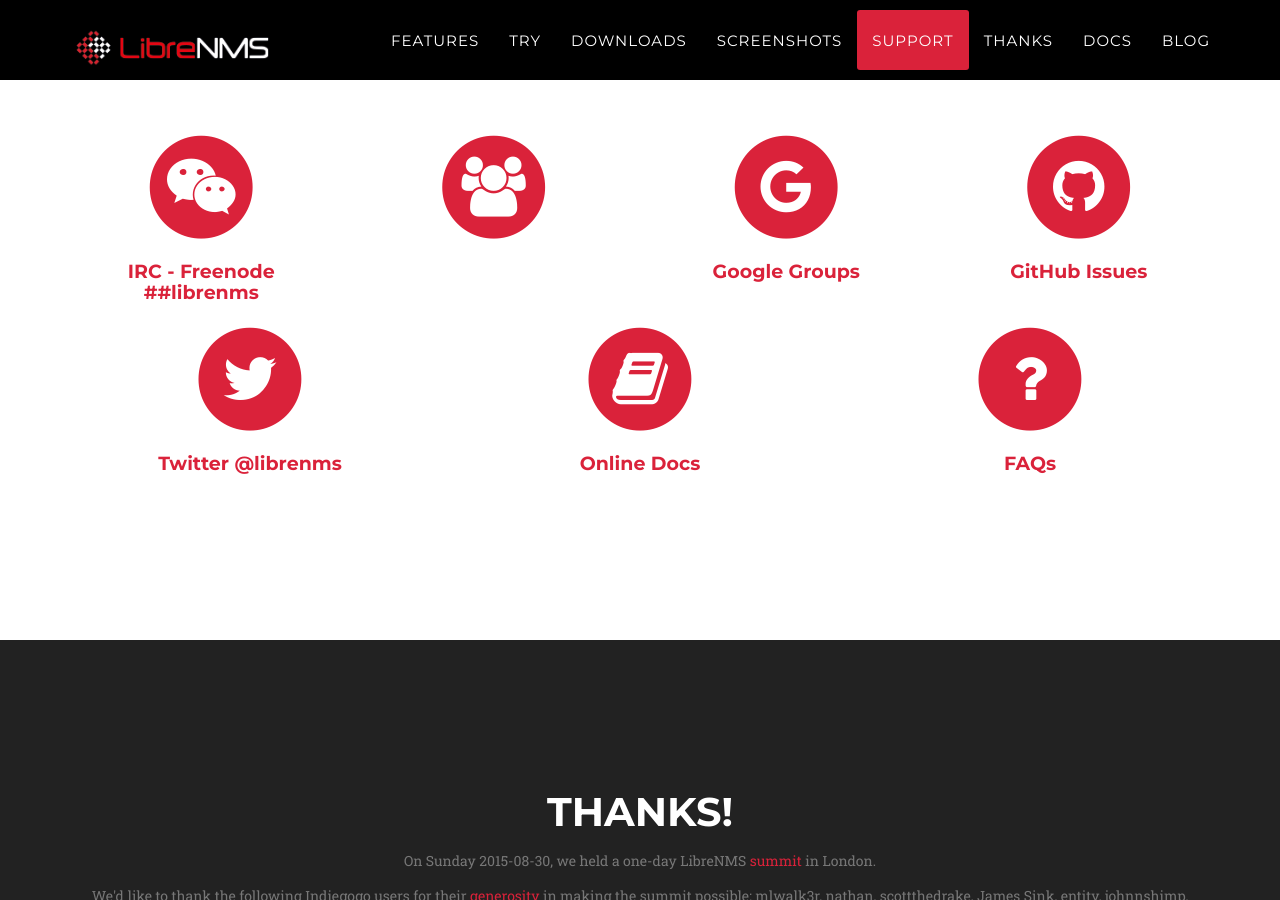
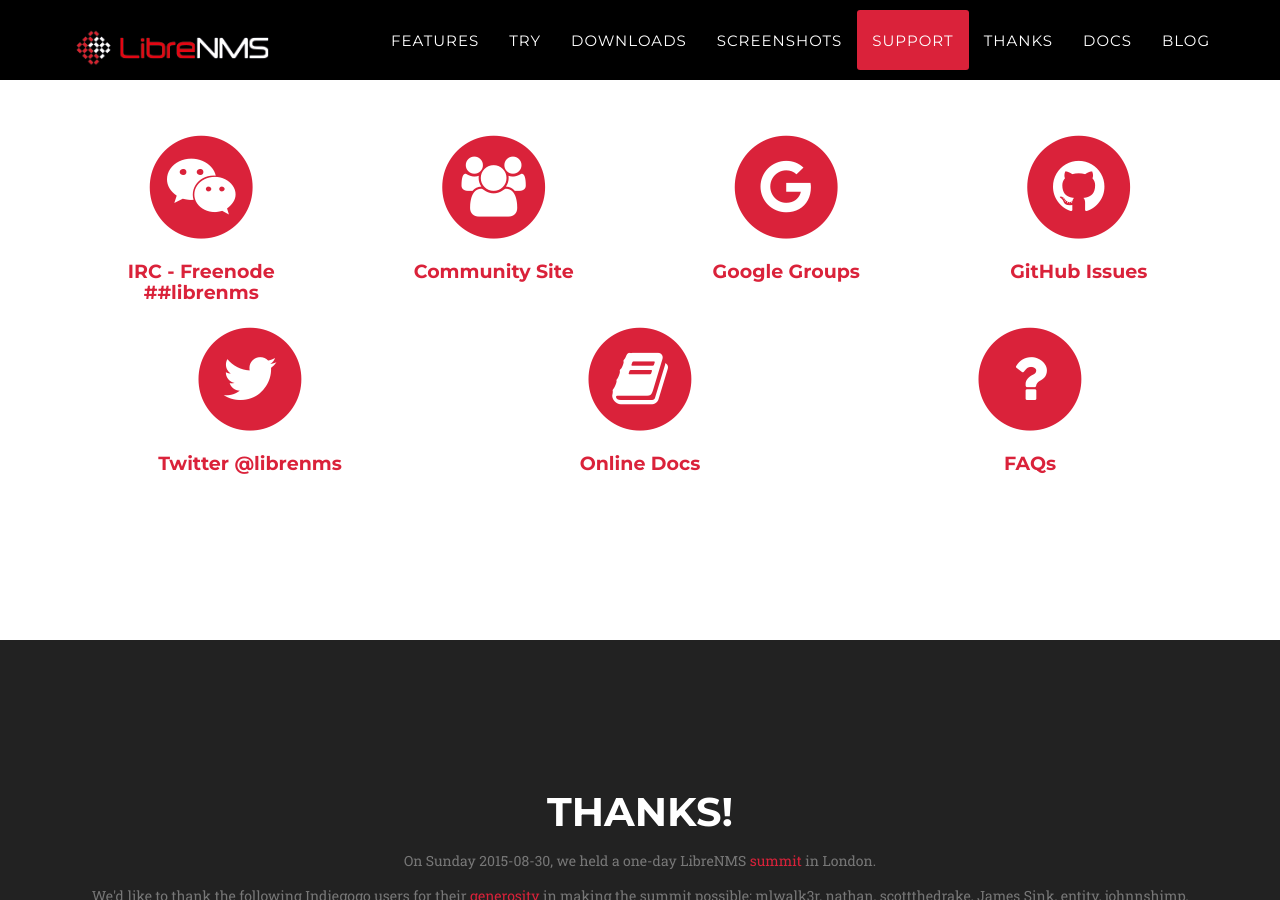
Before and after one commit to librenms/librenms.github.io, a Jekyll site: the page built from index.html, in a window 1280 px wide and 900 px high, scrolled down 3918 px. Built offline with Jekyll 4.4.1, drawn with Linux system fonts in a browser that asks for light colours; some web fonts are replaced.

Commit message:
Add text under community site icon

```diff
--- a/_includes/support.html
+++ b/_includes/support.html
@@ -22,6 +22,7 @@
                         <i class="fa fa-circle fa-stack-2x text-primary"></i>
                         <i class="fa fa-users fa-stack-1x fa-inverse"></i>
                     </span>
+                    <h4 class="service-heading">Community Site</h4>
                 </div>
             </a>
             <a href="https://groups.google.com/forum/#!forum/librenms-project" target="_blank">
```
